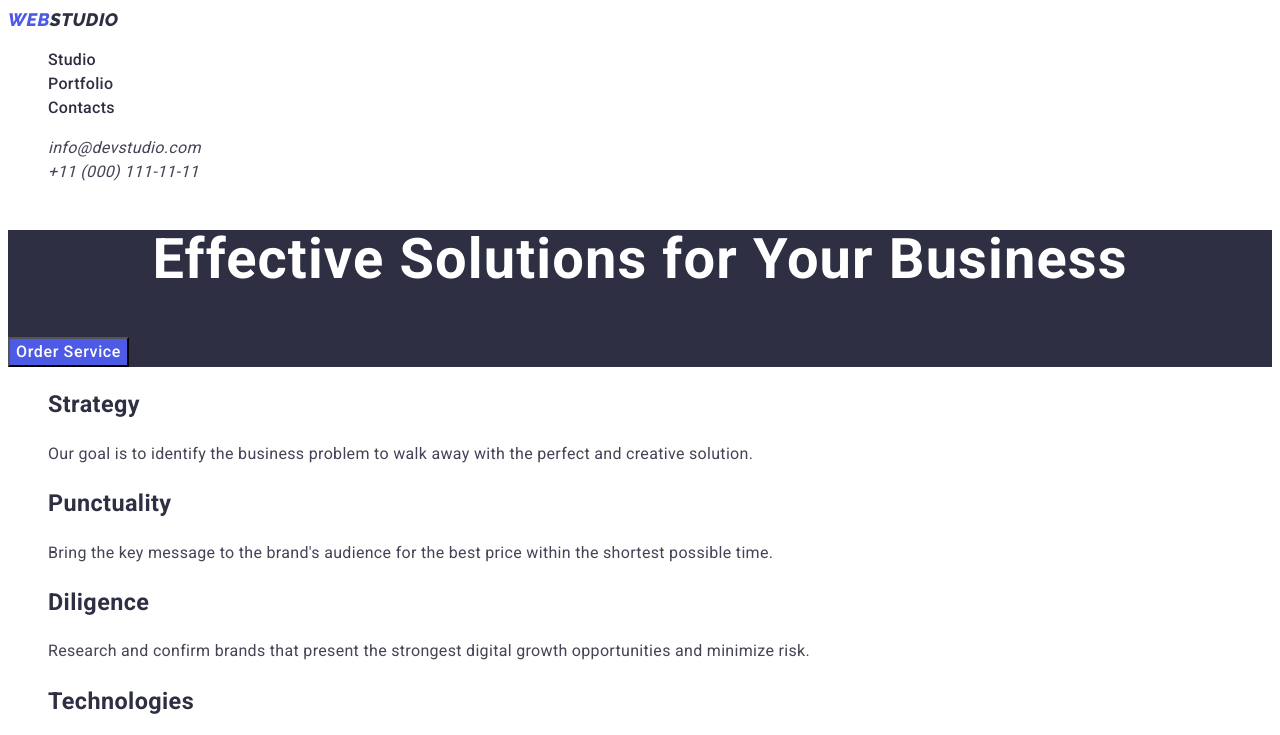
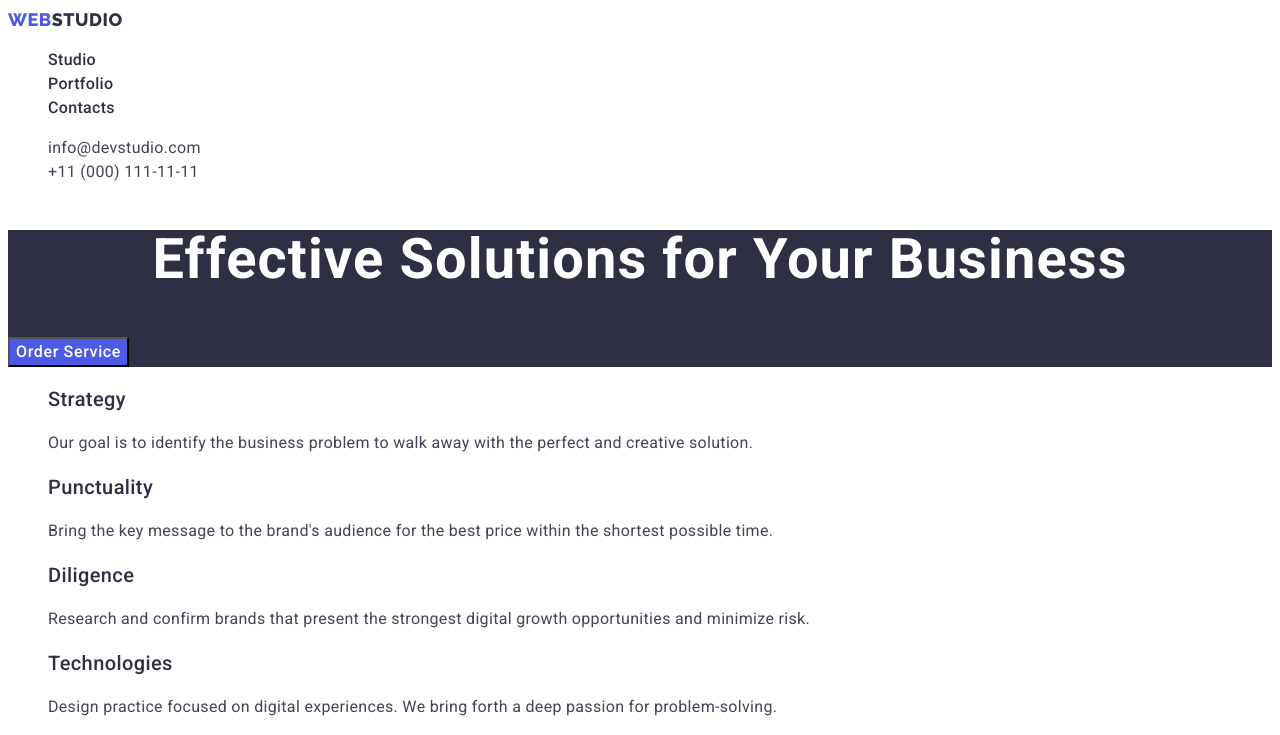
Before and after one commit to I-am-Andrii/goit-markup-hw-02, a plain HTML site: page index.html in a window 1280 px wide. Shown: the top 735 px of the page. Drawn offline with Linux system fonts and the light colour scheme.

Commit message:
corection logo and main.btn hover focus and fond raleway

```diff
--- a/css/styles.css
+++ b/css/styles.css
@@ -67,6 +67,8 @@ color: var(--main-title-color);
 .header-address{
 }
 .header-mail {
+font-family: inherit;
+font-style: normal;
 font-weight: 400;
 font-size: 16px;
 line-height: 1.5;
@@ -78,6 +80,8 @@ color: var(--second-title-color);
     color: var(--hover-focus-color);
 }
 .header-tel {
+font-family: inherit;
+font-style: normal;
 font-weight: 400;
 font-size: 16px;
 line-height: 1.5;
@@ -138,11 +142,11 @@ clip-path: inset(50%);
 margin: -1px;
 }
 .about-subtitle {
-font-weight: 500;
-font-size: 20px;
-line-height: 1.2;
-letter-spacing: 0.02em;
-color: var(--main-title-color);
+    font-weight: 500;
+    font-size: 20px;
+    line-height: 1.2;
+    letter-spacing: 0.02em;
+    color: var(--main-title-color);
 }
 .about-text {
 font-weight: 400;
@@ -269,7 +273,12 @@ color: var(--footer-logo-color);
     color: var(--btn-color);
 }
 .main-btn:hover{
-background-color: var(--hover-focus-color);;
+background-color: var(--hover-focus-color);
+color: #FFFFFF;
+}
+.main-btn:focus{
+    background-color: var(--hover-focus-color);
+    color:var(--text-color);
 }
 
 .image {
--- a/index.html
+++ b/index.html
@@ -7,7 +7,7 @@
     <title>Document</title>
     <link rel="preconnect" href="https://fonts.googleapis.com">
     <link rel="preconnect" href="https://fonts.gstatic.com" crossorigin>
-    <link href="https://fonts.googleapis.com/css2?family=Raleway:ital,wght@1,800&family=Roboto:wght@400;500;700;900&display=swap" rel="stylesheet">
+    <link href="https://fonts.googleapis.com/css2?family=Raleway:wght@800&family=Roboto:wght@400;500;700;900&display=swap" rel="stylesheet">
     <link rel="stylesheet" href="./css/styles.css">
 </head>
 <body>
@@ -36,16 +36,16 @@
         <section class="about list">
             <h2 class="about-title list visually-hidden ">Facts</h2>
             <ul class="about-list list">
-                <li  class="about-subtitle list"><h3>Strategy</h3>
+                <li> <h3 class="about-subtitle">Strategy</h3>
                     <p class="about-text">Our goal is to identify the business problem to walk away with the perfect and creative solution. </p>
                 </li>
-                <li class="about-subtitle list"><h3 >Punctuality</h3>
+                <li> <h3 class="about-subtitle">Punctuality</h3>
                     <p class="about-text">Bring the key message to the brand's audience for the best price within the shortest possible time.</p>
                 </li>
-                <li class="about-subtitle list"><h3>Diligence</h3>
+                <li> <h3  class="about-subtitle">Diligence</h3>
                     <p class="about-text">Research and confirm brands that present the strongest digital growth opportunities and minimize risk.</p>
                 </li>
-                <li class="about-subtitle list"><h3>Technologies</h3>
+                <li> <h3 class="about-subtitle">Technologies</h3>
                     <p class="about-text">Design practice focused on digital experiences. We bring forth a deep passion for problem-solving.</p>
                 </li>
             </ul>
```
Also changed, not shown: portfolio.html (+1 -1 lines).
